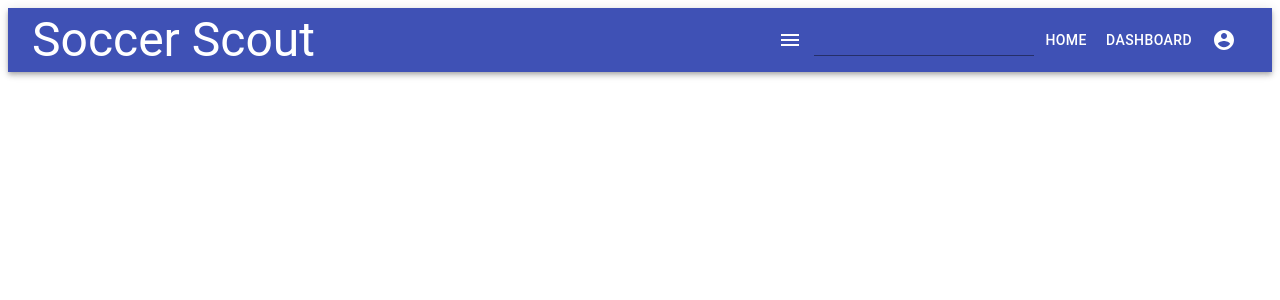
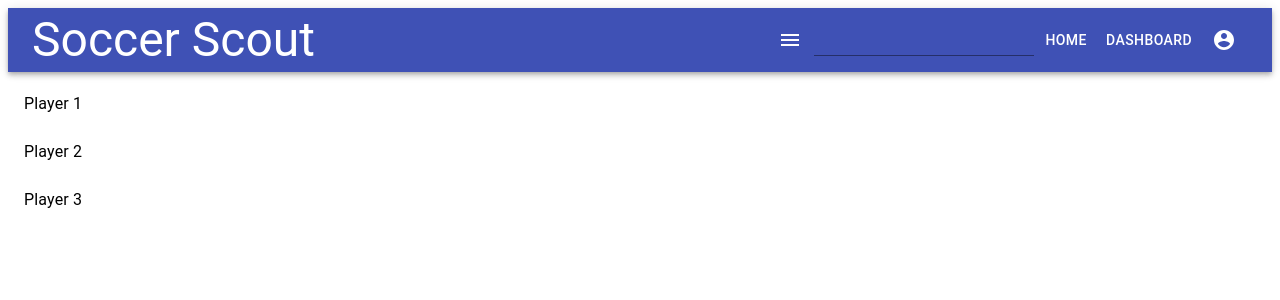
Before and after one commit to demiapollo/soccerScout, a React (Create React App) app in the folder client/: page / in a window 1280 px wide. Shown: the top 300 px of the page. Built offline with nearby package versions, Linux system fonts and the light colour scheme.

Commit message:
working on list components

```diff
--- a/client/src/App.js
+++ b/client/src/App.js
@@ -12,6 +12,8 @@ import { BrowserRouter as Router, Routes, Route } from "react-router-dom";
 
 import Login from "./pages/Login";
 import Navbar from "./components/Navbar.js";
+import PlayerList from './components/PlayerList';  // import the new component
+
 
 
 const httpLink = createHttpLink({
@@ -40,7 +42,7 @@ const App = () => {
         <div>
           {/* Header Here */}
           <Navbar /> {/* Include the Navigation component */}
-
+          <PlayerList /> {/* Add the PlayerList component here */}
           <div>
             <Routes>
               {/* <Route path="/" element={<Home />} />
--- a/client/src/components/PlayerList.js
+++ b/client/src/components/PlayerList.js
@@ -0,0 +1,20 @@
+// PlayerList.js
+
+import React from 'react';
+import { List, ListItem, ListItemText } from '@material-ui/core';
+
+const PlayerList = () => {
+  const players = ["Player 1", "Player 2", "Player 3"]; // This would be replaced by data fetched from your database
+
+  return (
+    <List>
+      {players.map((player, index) => (
+        <ListItem key={index} button>
+          <ListItemText primary={player} />
+        </ListItem>
+      ))}
+    </List>
+  );
+};
+
+export default PlayerList;
```
